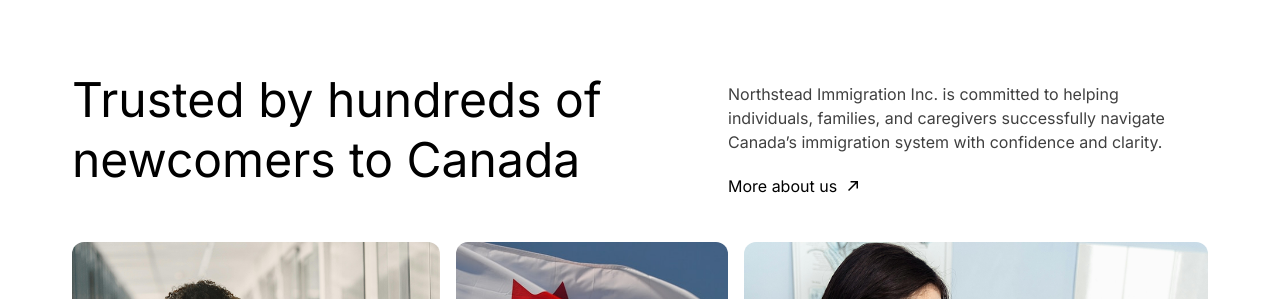
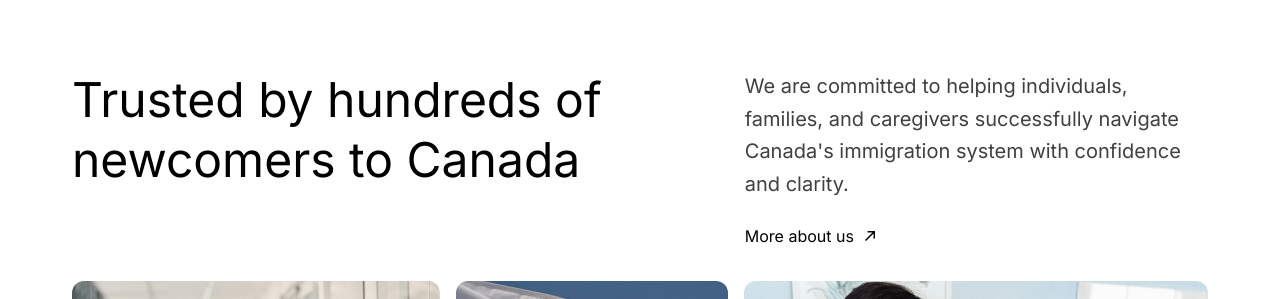
Before and after one commit to joewardperalta/northstead-immigration, a Next.js app: page / in a window 1280 px wide. Shown: the part 887-1186 px from the top of the page. Built offline with nearby package versions, Linux system fonts and the light colour scheme.

Commit message:
Update the spacing of SubHeading and text sizes for different screens.

```diff
--- a/src/app/page.tsx
+++ b/src/app/page.tsx
@@ -7,6 +7,7 @@ import SubTitle from "@/components/typography/SubTitle";
 import Title from "@/components/typography/Title";
 import Wrapper from "@/components/Wrapper";
 import Photo from "@/components/Photo";
+import SubHeading from "@/components/typography/SubHeading";
 
 export default function Home() {
   return (
@@ -67,15 +68,15 @@ export default function Home() {
       <section>
         <Wrapper className="space-y-8">
           {/* Headline */}
-          <div className="lg:flex lg:items-center lg:justify-between lg:gap-16">
+          <div className="lg:flex lg:justify-between lg:gap-16">
             <Heading>Trusted by hundreds of newcomers to Canada</Heading>
 
-            <div className="max-w-[30rem] space-y-5">
-              <Paragraph className="text-neutral-dark">
-                Northstead Immigration Inc. is committed to helping individuals,
-                families, and caregivers successfully navigate Canada’s
-                immigration system with confidence and clarity.
-              </Paragraph>
+            <div className="space-y-5">
+              <SubHeading>
+                We are committed to helping individuals, families, and
+                caregivers successfully navigate Canada&apos;s immigration
+                system with confidence and clarity.
+              </SubHeading>
               <SecondaryCallToActionButton navigateTo="/about">
                 More about us
               </SecondaryCallToActionButton>
--- /dev/null
+++ b/src/components/typography/SubHeading.tsx
@@ -0,0 +1,16 @@
+import * as React from "react";
+
+type SubHeadingProps = {
+  className?: string;
+  children?: React.ReactNode;
+};
+
+export default function SubHeading({ className, children }: SubHeadingProps) {
+  return (
+    <p
+      className={`text-neutral-dark mb-4 text-base leading-relaxed sm:mb-5 sm:text-lg md:mb-6 md:max-w-[50rem] md:text-xl ${className || ""}`}
+    >
+      {children}
+    </p>
+  );
+}
```
